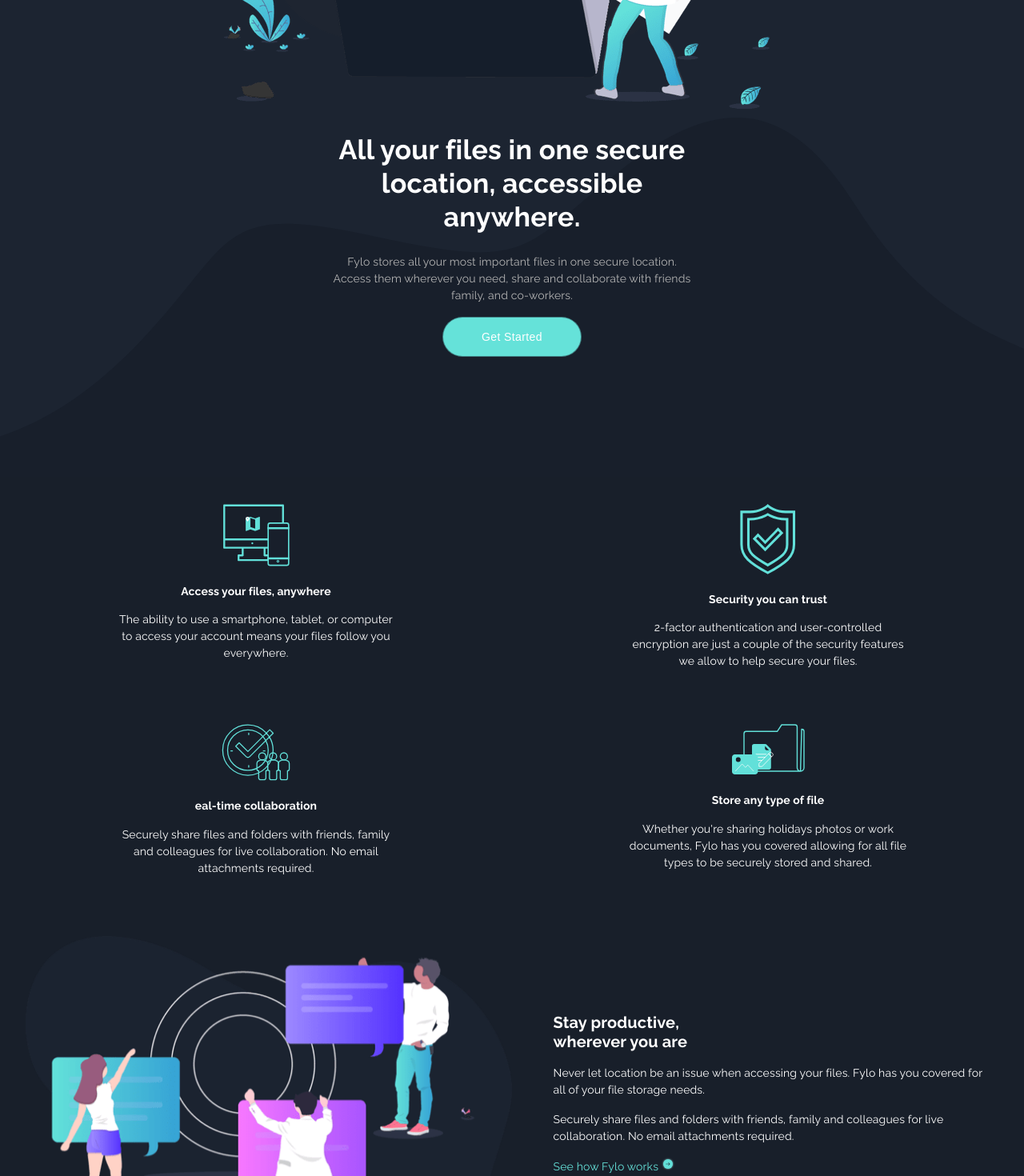
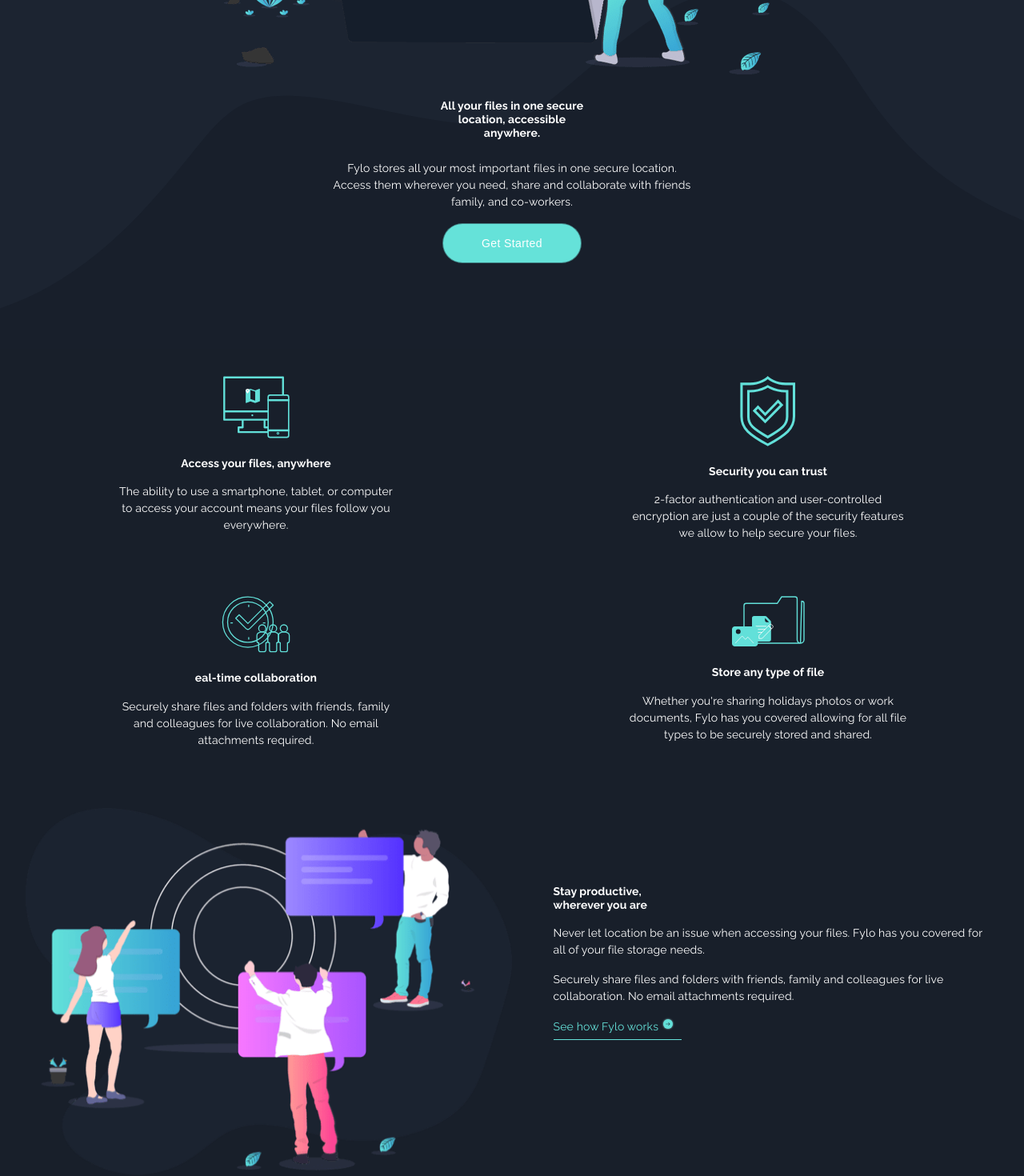
Before and after one commit to meyoh-23/fylo-dark, a React (Create React App) app: page / in a window 1280 px wide. Shown: the part 700-2170 px from the top of the page at 80% size. Built offline with nearby package versions, Linux system fonts and the light colour scheme.

Commit message:
complete the basic edditing

```diff
--- a/src/components/Hero.jsx
+++ b/src/components/Hero.jsx
@@ -28,7 +28,8 @@
             backgroundRepeat: "no-repeat",
             height: {
                 xs: "auto",
-                md:'150vh'
+                sm: "120vh",
+                md: "130vh",
             },
             width: "100vw",
             gap: 2,
@@ -53,12 +54,14 @@
                     fontFamily: "'Raleway', sans-serif",
                     textAlign: "center",
                     justifyContent: "center",
+                    fontSize: "0.875rem",
+                    maxWidth: "200px",
                 }}>
                     All your files in one secure location, accessible anywhere.
                 </Typography>
                 <Typography variant="p"
                 sx={{
-                    color: "secondary.dark",
+                    color: "secondary.main",
                     fontFamily: "'Raleway', sans-serif",
                     textAlign: "center",
                     justifyContent: "center",
--- a/src/components/StayProductive.jsx
+++ b/src/components/StayProductive.jsx
@@ -47,10 +47,10 @@
                         sx={{
                         maxWidth: {
                             xs: "auto",
-                            md: "240px",
+                            md: "150px",
                         },
                         color: "secondary.main",
-                        fontSize: "1.25rem",
+                        fontSize: "0.875rem",
                         fontWeight: "700",
                         fontFamily: "'Raleway', sans-serif",
                     }}
```
